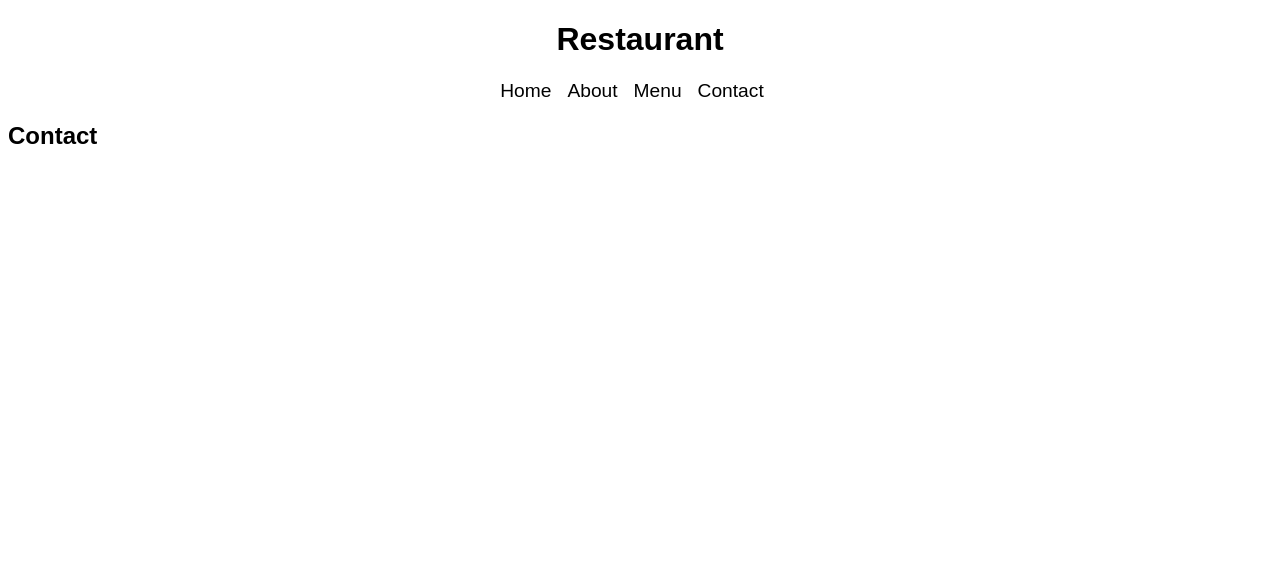
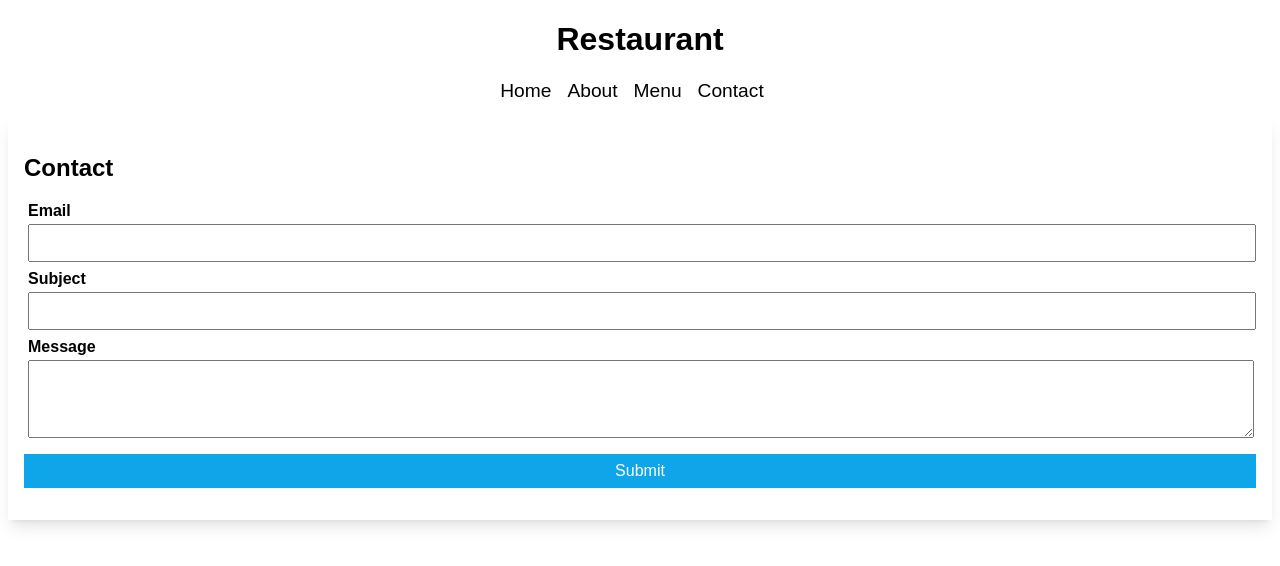
Before and after one commit to irfaan-jamarussadiq/react-restaurant, a React (Create React App) app: page /contact in a window 1280 px wide. Shown: the top 566 px of the page. Built offline with nearby package versions, Linux system fonts and the light colour scheme.

Commit message:
Add basic HTML/CSS for contact form page

```diff
--- a/src/components/pages/Contact.js
+++ b/src/components/pages/Contact.js
@@ -1,7 +1,32 @@
+// import Form from '../Form.js'
+
+function Form() {
+    return (
+        <form>
+            { /* ... */ }
+        </form>
+    )
+}
+
 function Contact() {
     return (
-        <div>
+        <div className="form-container shadow-lg">
             <h2>Contact</h2>
+            <form className="form-fields">
+                <div className="form-field">
+                    <label>Email</label>
+                    <input className="form-input"/>
+                </div>
+                <div className="form-field">
+                    <label>Subject</label>
+                    <input className="form-input"/>
+                </div>
+                <div className="form-field">
+                    <label>Message</label>
+                    <textarea rows="4" className="form-input"></textarea>
+                </div>
+                <button type="submit" className="submit-btn">Submit</button>
+            </form>
         </div>
     )
 }
```
